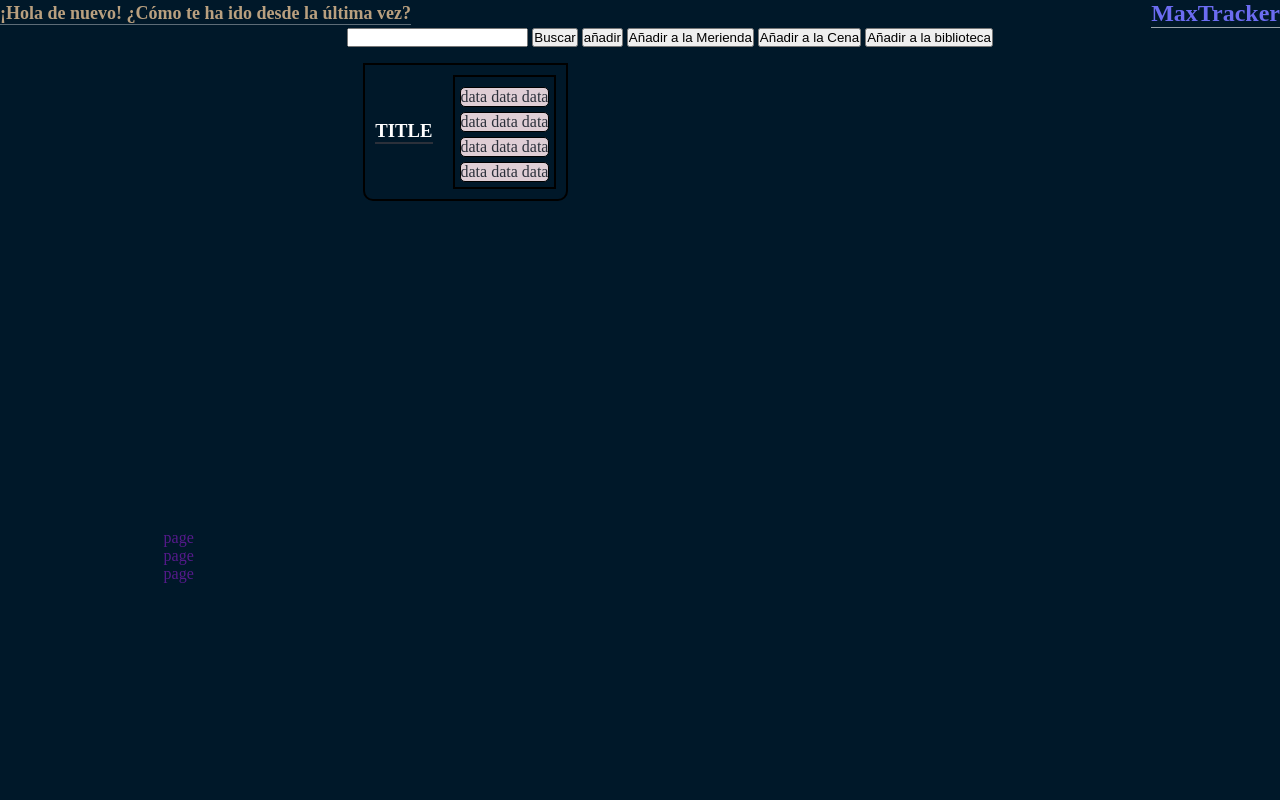
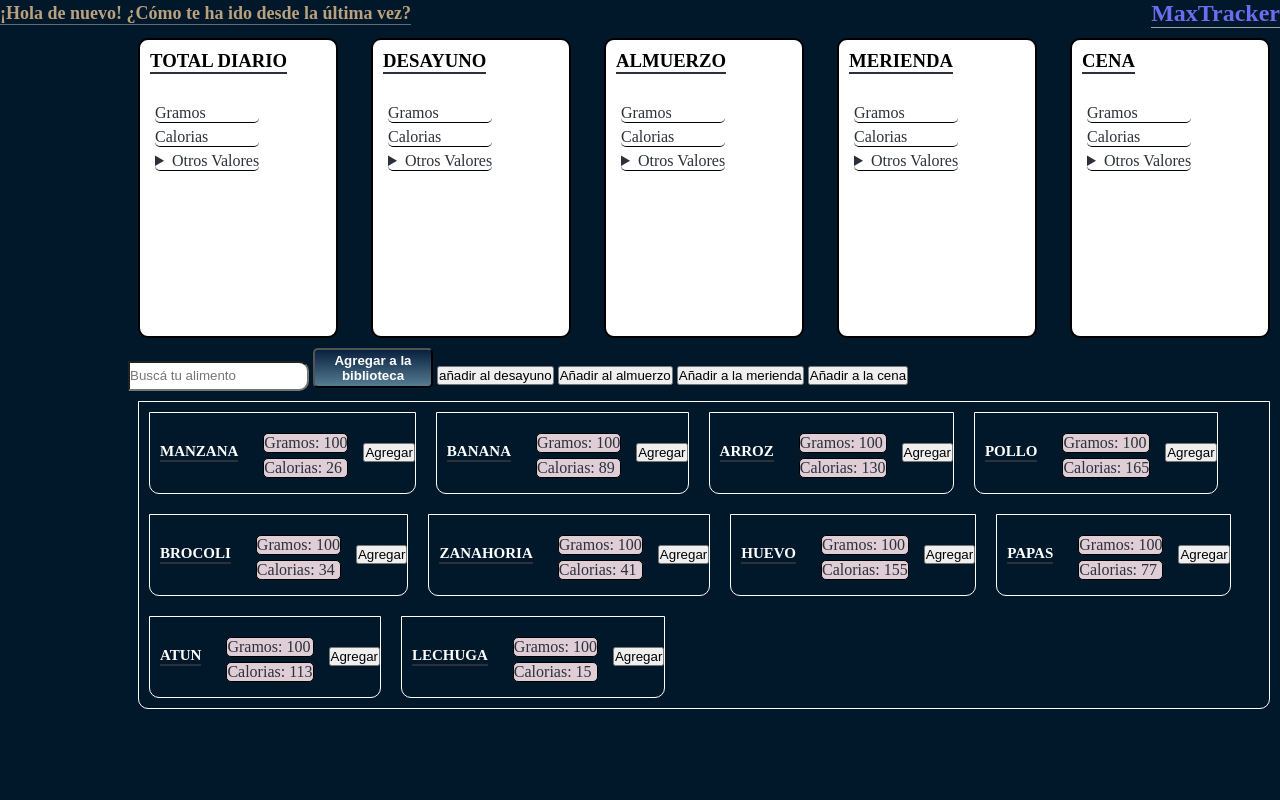
Before and after one commit to Tropiane/PreEntrega2Tropiane, a website: page index.html in a window 1280 px wide. Shown: the top 800 px of the page. Drawn offline with Linux system fonts and the light colour scheme.

Commit message:
damos estilos para una mejor guía. Añadimos tarjetas de comidas diarias a las cuales aplicar valores. Ver error con adhesión de productos, selecciona el primero en lista siempre

```diff
--- a/index.html
+++ b/index.html
@@ -29,26 +29,114 @@
         <main>
             <!-- Inicio buscador -->
     <div class="buscar">
-        <input type="text">
-        <button>Buscar</button>
-        <button>añadir</button>
-        <button>Añadir a la Merienda</button>
-        <button>Añadir a la Cena</button>
-        <button>Añadir a la biblioteca</button>
+        <input type="text" placeholder="Buscá tu alimento">
+        <button class="btnStyle">Agregar a la biblioteca</button>
+        <button btnStyle>añadir al desayuno</button>
+        <button btnStyle>Añadir al almuerzo</button>
+        <button btnStyle>Añadir a la merienda</button>
+        <button btnStyle>Añadir a la cena</button>
     </div>
     <!-- Fin Buscador -->
 
-            <!-- Tarjetas -->
-            <div class="tarjetas">
+    <!-- Biblioteca y Comidas del dia -->
+    <div class="biblioteca">
+        <div class="tarjetaBiblioteca">
+            <h3>Total diario</h3>
+            <ul>
+                <li>Gramos</li>
+                <li>Calorias</li>
+                <li>
+                    <details>
+                        <summary> Otros Valores</summary>
+                        <li>
+
+                        </li>
+                    </details>
+                </li>
+            </ul>
+        </div>
+
+    <!-- Desayuno -->
+        <div id="tarjetaDesayuno" class="tarjetaBiblioteca">
+            <h3>Desayuno</h3>
+            <ul>
+                <li>Gramos</li>
+                <li>Calorias</li>
+                <li>
+                    <details>
+                        <summary> Otros Valores</summary>
+                        <li>
+
+                        </li>
+                    </details>
+                </li>
+            </ul>
+        </div>
+
+    <!-- Almuerzo -->
+        <div id="tarjetaAlmuerzo" class="tarjetaBiblioteca">
+            <h3>Almuerzo</h3>
+            <ul>
+                <li>Gramos</li>
+                <li>Calorias</li>
+                <li>
+                    <details>
+                        <summary> Otros Valores</summary>
+                        <li>
+
+                        </li>
+                    </details>
+                </li>
+            </ul>
+        </div>
+
+    <!-- Merienda -->
+        <div id="tarjetaMerienda" class="tarjetaBiblioteca">
+            <h3>Merienda</h3>
+            <ul>
+                <li>Gramos</li>
+                <li>Calorias</li>
+                <li>
+                    <details>
+                        <summary> Otros Valores</summary>
+                        <li>
+
+                        </li>
+                    </details>
+                </li>
+            </ul>
+        </div>
+
+    <!-- Cena -->
+        <div id="tarjetaCena" class="tarjetaBiblioteca">
+            <h3>Cena</h3>
+            <ul>
+                <li>Gramos</li>
+                <li>Calorias</li>
+                <li>
+                    <details>
+                        <summary> Otros Valores</summary>
+                        <li>
+
+                        </li>
+                    </details>
+                </li>
+            </ul>
+        </div>
+    </div>
+    <!-- Fin biblioteca y comidas del dia -->
+
+    <!-- Tarjetas -->
+        <div class="tarjetas">
             <div id="tarjetasPrueba" class="tarjeta">
-                <h3>title</h3>
+                <h3>Alimento</h3>
                 <ul>
-                    <li>data data data</li>
-                    <li>data data data</li>
-                    <li>data data data</li>
-                    <li>data data data</li>
+                    <li></li>
+                    <li></li>
+                    <li></li>
+                    <li></li>
                 </ul>
-
+                <button class="btnTarjeta"></button>
             </div>
 
         </div>
--- a/js/main.js
+++ b/js/main.js
@@ -1,20 +1,24 @@
-//Solicitamos botones
+//Solicitamos botones para añadir a las diferentes comidas
 const botones = document.querySelectorAll(".buscar button"),
-btn1 = botones[0],
-btn2 = botones[1];
+btnBiblioteca = botones[0],
+btnDesayuno = botones[1],
+btnAlmuerzo= botones[2],
+btnMerienda = botones[3],
+btnCena = botones[4];
+
+//Boton en tarjetas
+const añadirTarjeta = document.querySelectorAll(".tarjeta"),
+ btnTarjeta= añadirTarjeta[0];
 
 //Solicitamos Search
 const inputs= document.querySelectorAll(".buscar input"),
 inputBuscador = inputs[0];
 
 //Arrays alimentos
-const alimentoAñadido = [{}];
-const caloriasAlimentos = [{}];
+const alimentoAñadido = [];
+const caloriasAlimentos = [];
 
-console.log(alimentoAñadido);
-console.log(caloriasAlimentos);
-//Saludo de bienvenida
-// let saludoUsuario = prompt("Ingresá tu nombre");
+
 
 //Array de alimentos
 const listaAlimentos = [
@@ -29,6 +33,9 @@ const listaAlimentos = [
     {nombre: "atun", gramos: 100, porcion: 1, calorias: 113 },
     {nombre: "lechuga", gramos: 100, porcion: 1, calorias: 15 }
 ];
+
+//Saludo de bienvenida
+// let saludoUsuario = prompt("Ingresá tu nombre");
 let saludos = [
     "¡Bienvenido de nuevo! ¡Qué gusto verte! ",
   "¡Hola de nuevo! ¡Me alegra verte! ",
@@ -45,7 +52,7 @@ let saludos = [
   let saludoInicio = document.querySelector("h1");
   console.log(saludoInicio.innerHTML);
 
-  let saludo = "";
+let saludo = "";
   for (let i = 0; i < 1; i++) {
      let random = Math.round(Math.random() * saludos.length)
      saludo = saludo + saludos[random]
@@ -60,22 +67,20 @@ function tarjetasHtml(arr){
     let html;
     for (const element of arr) {
         html = `
-        <div id="class="tarjeta">
+        <div class="tarjeta">
                 <h3>${element.nombre}</h3>
                 <ul>
                     <li>Gramos: ${element.gramos}</li>
                     <li>Calorias: ${element.calorias}</li>
                 </ul>
+                <button id="btnTarjeta">Agregar</button>
             </div>
         `;
         tarjetasPrueba.innerHTML = tarjetasPrueba.innerHTML + html;
     }
 }
-
-
 //Mostramos los alimentos disponibles junto a sus calorias para que el usuario los tenga en cuenta
-console.log("Los alimentos disponibles son: ");
-let disponibles= listaAlimentos.forEach((elemento)=>(console.log("-"+elemento.nombre + "--->Calorías: " + elemento.calorias)));
+tarjetasHtml(listaAlimentos)
 
 //Funcion creada para que el cliente pueda seleccionar los alimentos y buscarlos dentro de listaAlimentos
 //Se pueden buscar de forma abreviada
@@ -85,19 +90,35 @@ function buscarAlimentos(arr, nombre){
     return(buscar);
 }
 
-//Añadir alimentos a "alimentoAñadido"
+//Funcion utilizada para filtrar por cada tarjeta de alimento
+function filtroComida(arr, filtro) {
+    const filtrar = arr.filter((el) => {
+      return el.nombre.includes(filtro);
+    });
+    return filtrar;
+  }
 
+  //Creamos función para que sume las calorias de los alimentos agregados
+  function actualizarTotalCalorias() {
+    const totalCals = caloriasAlimentos.reduce((a, b) => a + b, 0);
+    console.log("Total de calorías: " + totalCals);
+}
 
 //Buscar alimento
-btn1.addEventListener("click", ()=>{
-    const buscar = buscarAlimentos(listaAlimentos, inputBuscador.value)
-    tarjetasHtml(listaAlimentos)
-})
+inputBuscador.addEventListener("keyup", () => {
+  const filtrados = filtroComida(listaAlimentos, inputBuscador.value);
+  tarjetasHtml(filtrados);
+});
 
-btn2.addEventListener("click", ()=>{
-    const buscar = buscarAlimentos(listaAlimentos, inputBuscador.value)
-    alimentoAñadido.push(buscar)
-    caloriasAlimentos.push(buscar.calorias)
+// Añadir alimentos a "alimentoAñadido" y actualizar el total de calorías
+btnTarjeta.addEventListener("click", () => {
+    const buscar = buscarAlimentos(listaAlimentos, inputBuscador.value);
+    alimentoAñadido.push(buscar.nombre);
+    caloriasAlimentos.push(buscar.calorias);
     console.log("Los alimentos añadidos son: " + alimentoAñadido);
-    console.log("Las calorias totales son: " + caloriasAlimentos);
-})
+    // Actualizamos el total de calorías
+    actualizarTotalCalorias();
+});
+
+// Llamamos a la función para mostrar el total de calorías al cargar la página
+actualizarTotalCalorias();
--- a/scss/clases.scss
+++ b/scss/clases.scss
@@ -1,14 +1,40 @@
-.tarjetas{
-    .tarjeta{
-        border-radius: 0px 0px 10px 10px;
+
+.buscar{
+    input{
+        height: 30px;
+        border-radius: 0px 10px 10px 0px;
+    }
+}
+.btnStyle{
+    height: 40px;
+    width: 120px;
+    border-radius: 5px;
+    justify-content: space-between;
+    color: #fff;
+    font-weight: bold;
+    background-image: linear-gradient(#08203e, #557c93);
+}
+.btnStyle:active{
+    padding: 5px;
+    background-image: linear-gradient(#145277, #83d0cb);
+}
+.biblioteca{
+    display: flex;
+    flex-direction: row;
+    justify-content: space-between;
+    .tarjetaBiblioteca{
+        border-radius: 10px 10px;
+        background-color: #fff;
         display: flex;
-        align-items: center;
-        flex-direction: row;
+        align-items:start;
+        flex-direction: column;
         flex-wrap: wrap;
         margin: 10px;
         border: 2px solid black;
+        width: 200px;
+        height: 300px;
         h3{
-            color: #fff;
+            color: #000000;
             text-transform: uppercase;
             border-bottom: 2px solid #2B303A;
             margin: 10px;
@@ -16,7 +42,37 @@
         ul{
             list-style: none;
             padding: 5px;
-            border: 2px solid black;
+            margin: 10px;
+            li{
+                color: #2B303A;
+                margin-top: 5px;
+                border-radius: 5px;
+                border-bottom: 1px solid black;
+            }
+        }
+    }
+}
+
+.tarjetas{
+    .tarjeta{
+        display: flex;
+        align-items: center;
+        flex-direction: row;
+        flex-wrap: wrap;
+        border-radius: 0px 0px 10px 10px;
+        border: 1px solid white;
+        margin: 10px;
+
+        h3{
+            color: #fff;
+            font-size: 15px;
+            text-transform: uppercase;
+            border-bottom: 2px solid #2B303A;
+            margin: 10px;
+        }
+        ul{
+            list-style: none;
+            padding: 5px;
             margin: 10px;
             li{
                 color: #2B303A;
--- a/scss/global.scss
+++ b/scss/global.scss
@@ -37,6 +37,12 @@ body{
 footer{
     color: #ffff;
     margin-top: 90%;
+    ul{
+        list-style: none;
+        li{
+            display: inline;
+        }
+    }
 }
 
 }
--- a/scss/grids.scss
+++ b/scss/grids.scss
@@ -1,7 +1,7 @@
 body{
     display: grid;
     height: 1fr;
-    grid-template-columns: repeat(2, auto);
+    grid-template-columns: 10% 90%;
     grid-template-rows: repeat(3, auto);
     grid-template-areas:
     "titulo titulo"
@@ -26,26 +26,26 @@ body{
 
     section{
         main{
+            display: flex;
+            flex-direction: row;
             grid-area: main;
             display: grid;
             grid-template-columns: 1, auto;
-            grid-template-rows: repeat(2, auto);
+            grid-template-rows: repeat(3, auto);
             grid-template-areas:
+            "biblioteca"
             "buscador"
             "tarjetas"
             ;
             .buscador{
                 grid-area: buscador;
                 @include flex(row, center, center);
-                margin-top: 5px;
             }
             .tarjetas{
                 grid-area: tarjetas;
-                @include flex(row, center, center);
-                justify-content: space-between;
-                margin: 4px;
-                padding: 2px;
-                flex-wrap: wrap;
+            }
+            .biblioteca{
+                grid-area: biblioteca;
             }
         }
     }
@@ -53,12 +53,6 @@ body{
     footer{
         grid-area: footer;
         @include flex(row, center, center);
-        ul{
-            list-style: none;
-            li{
-                display: inline;
-            }
-        }
     }
 
 }
```
Also changed, not shown: css/styles.css, 1 other file.
